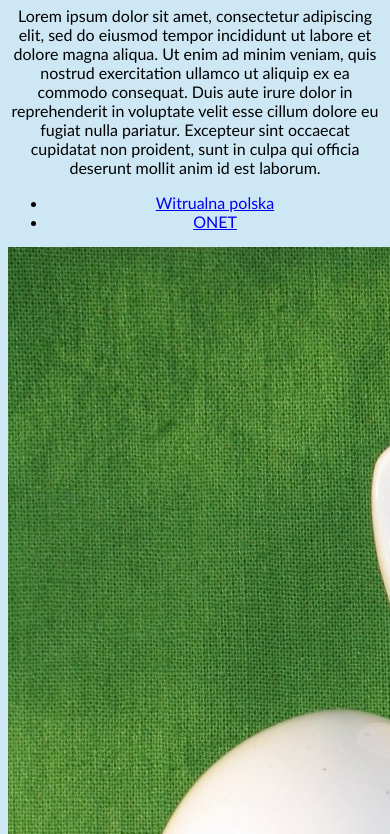
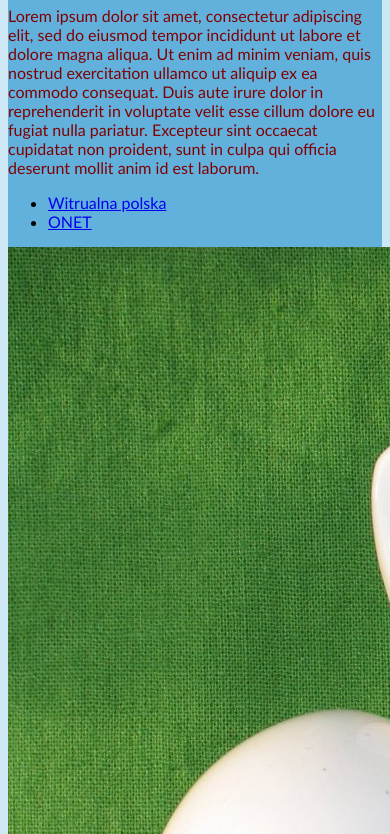
Before and after one commit to wochnap/lab1b, a plain HTML site: page index.html in a window 390 px wide. Shown: the part 115-949 px from the top of the page. Drawn offline with Linux system fonts and the light colour scheme.

Commit message:
Update strona1.css

```diff
--- a/strona1.css
+++ b/strona1.css
@@ -1,6 +1,6 @@
 html, body
 	{background: #cee7f4;
-	 text-align: center;
+	 text-align: left;
 	 font-size: 1em;
 	 font-family: calibri;
 	}
@@ -10,8 +10,9 @@ h1
 {color: #808080
 }
 
-@media only screen and (max-width: 1000px)
+@media only screen and (max-width: 680px)
+{
+body  { background-color: #62b1dd; }
 
-body {
- { background-color: #62b1dd; }
+.tekst {color: #800000}
 }
```
